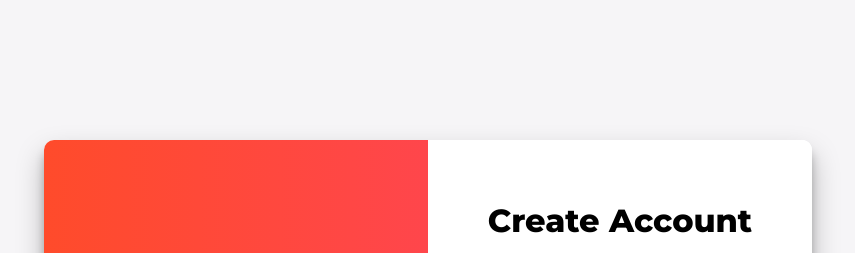
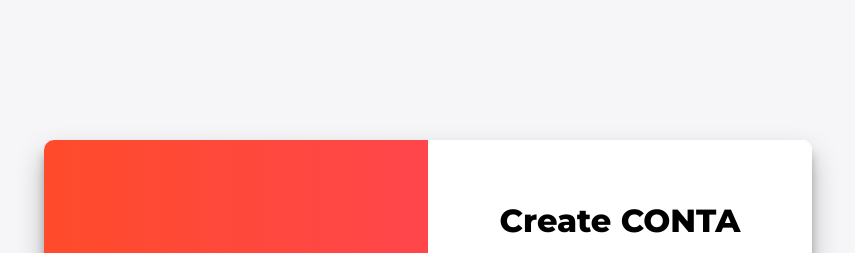
Before and after one commit to DenysDelfino/Double-slider-signIN-Up, a plain HTML site: page index.html in a window 1280 px wide. Both pictures are taken after a click on the button "SIGN UP". Shown: the top 253 px of the page, without its empty margins (212-1067 px from the left). Drawn offline with Linux system fonts and the light colour scheme.

Commit message:
testando alterações no site já postado

```diff
--- a/index.html
+++ b/index.html
@@ -12,7 +12,7 @@
     <div class="container" id="container">
         <div class="form-container sign-up-container">
             <form action="#">
-                <h1>Create Account</h1>
+                <h1>Create CONTA</h1>
                 <div class="social-container">
                     <a href="#" class="social">
                         <img src="./assets/facebook-preto.png" alt="icone do facebook" width="50" height="50" />
```
